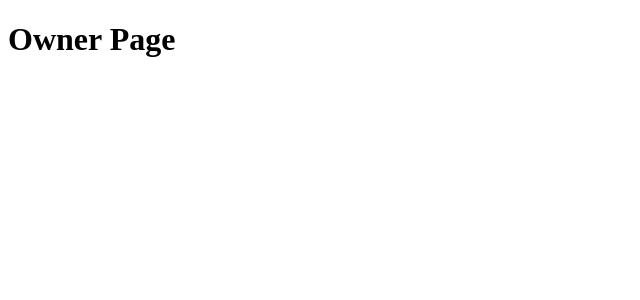
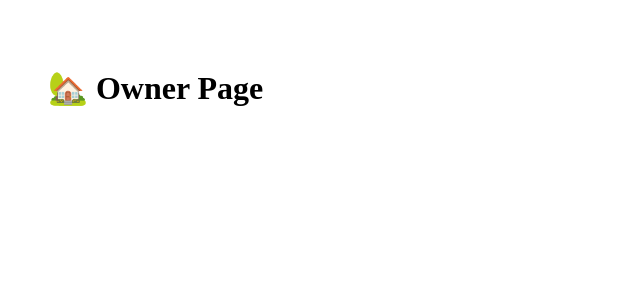
Before and after one commit to Spy9591/adike-labour, a Next.js app: page /owner in a window 1280 px wide. Shown: the top 300 px of the page, without its empty margins (0-640 px from the left). Built offline with nearby package versions, Linux system fonts and the light colour scheme.

Commit message:
Update page.js

```diff
--- a/app/owner/page.js
+++ b/app/owner/page.js
@@ -1,3 +1,7 @@
 export default function OwnerPage() {
-  return <h1>Owner Page</h1>;
+  return (
+    <div style={{ padding: "40px" }}>
+      <h1>🏡 Owner Page</h1>
+    </div>
+  );
 }
```
